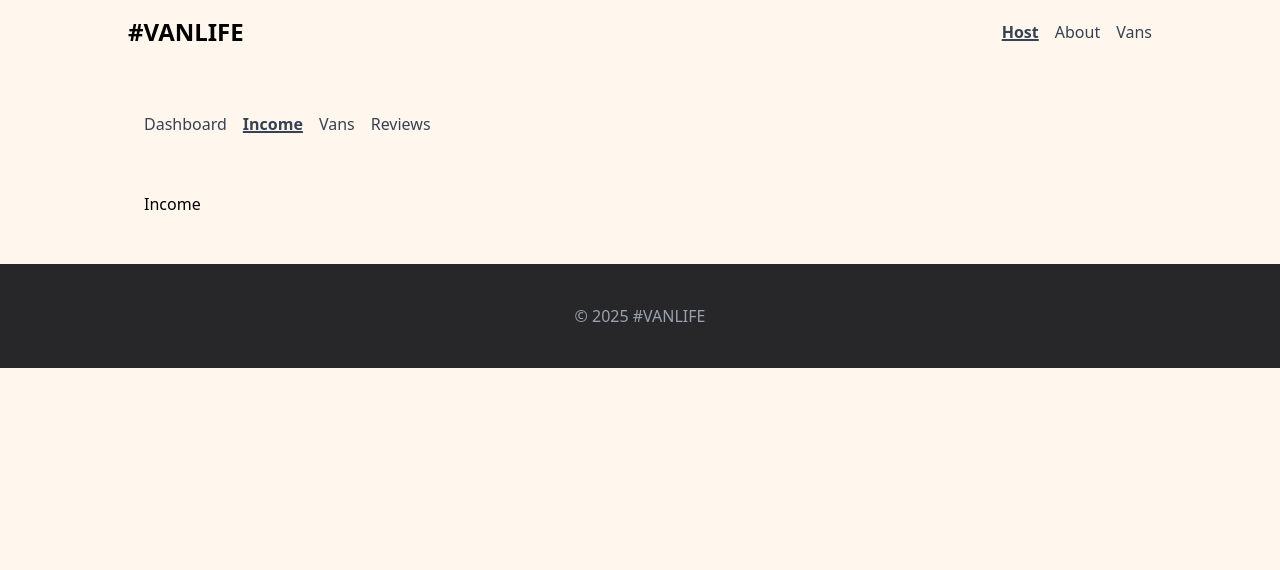
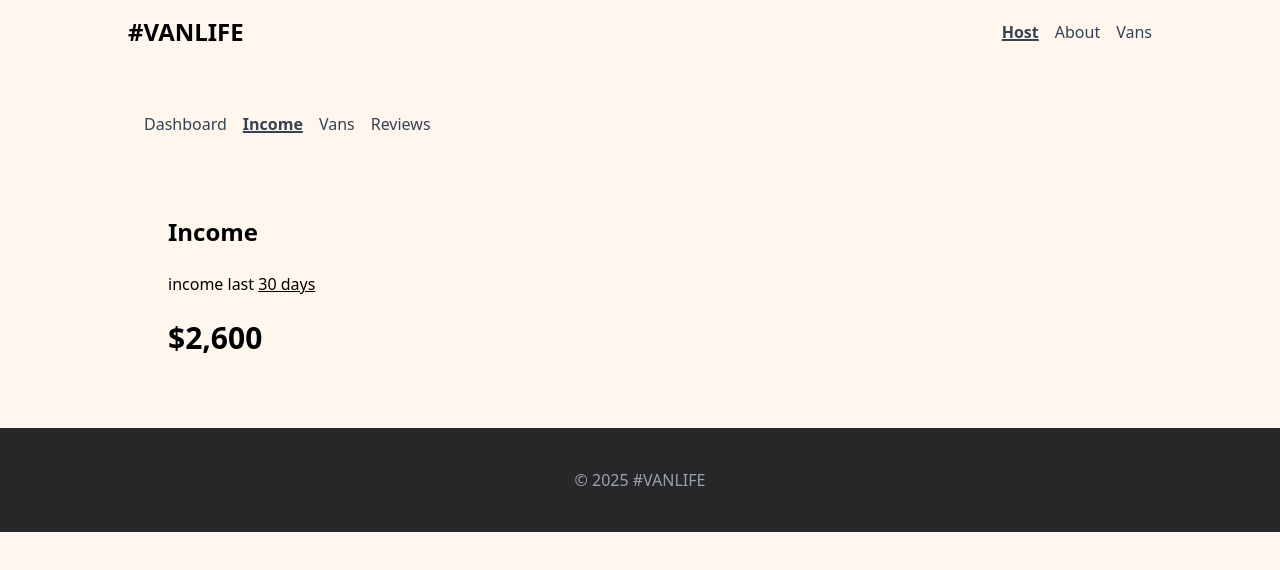
Before and after one commit to AbdulbositGo/React-Tutorial, a React (Vite) app in the folder scrimba/Vanlife/: page /host/income in a window 1280 px wide. Shown: the top 570 px of the page. Built offline with nearby package versions, Linux system fonts and the light colour scheme.

Commit message:
feat: update Income component layout for improved presentation; enhance Vans component with a wrapper for the Clear NavLink

```diff
--- a/scrimba/Vanlife/src/pages/host/Income.jsx
+++ b/scrimba/Vanlife/src/pages/host/Income.jsx
@@ -2,7 +2,13 @@ import React from 'react'
 
 const Income = () => {
     return (
-        <div>Income</div>
+        <>
+            <div className="p-6 space-y-6">
+                <h1 className="font-bold text-2xl">Income</h1>
+                <p>income last <span className="underline">30 days</span></p>
+                <h1 className="text-3xl font-extrabold">$2,600</h1>
+            </div>
+        </>
     )
 }
 
--- a/scrimba/Vanlife/src/pages/van/Vans.jsx
+++ b/scrimba/Vanlife/src/pages/van/Vans.jsx
@@ -64,7 +64,9 @@ const Vans = () => {
                     </li>
                 </ul>
                 {type &&
-                    <NavLink to="." className="rounded-lg py-1 px-3  hover:text-white hover:bg-gray-700" aria-current="page">Clear</NavLink>
+                    <div>
+                        <NavLink to="." className="rounded-lg py-1 px-3  hover:bg-gray-200" aria-current="page">Clear</NavLink>
+                    </div>
                 }
             </nav>
             <div className="grid gap-8 grid-cols-2 md:grid-cols-3 xl:grid-cols-4 space-y-8">
```
